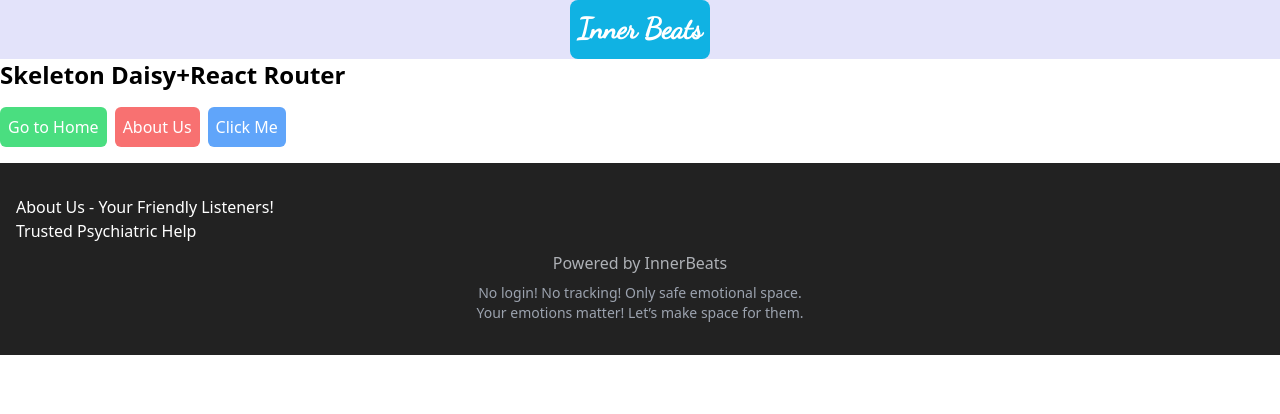
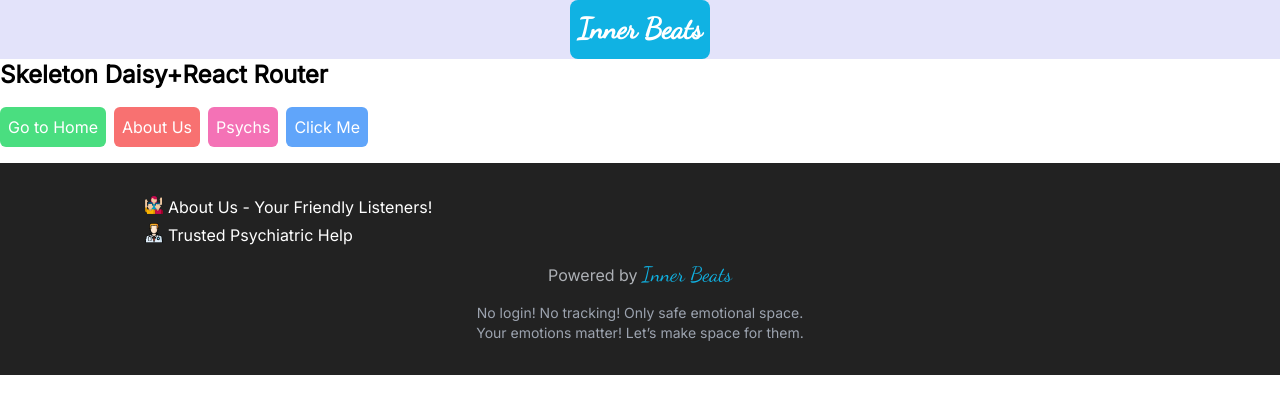
Before and after one commit to Ten-T-Tonmoy/InnerBeats, a React (Vite) app: page / in a window 1280 px wide. Shown: the top 414 px of the page. Built offline with nearby package versions, Linux system fonts and the light colour scheme.

Commit message:
map embedding drags

```diff
--- a/index.html
+++ b/index.html
@@ -14,6 +14,10 @@
       href="https://fonts.googleapis.com/css2?family=Great+Vibes&display=swap"
       rel="stylesheet"
     />
+    <link
+      href="https://fonts.googleapis.com/css2?family=Inter&display=swap"
+      rel="stylesheet"
+    />
 
     <link rel="icon" type="image/svg+xml" href="/vite.svg" />
     <meta name="viewport" content="width=device-width, initial-scale=1.0" />
--- a/src/App.jsx
+++ b/src/App.jsx
@@ -1,6 +1,7 @@
 import React from "react";
 import { Routes, Route, Link } from "react-router-dom";
 import Landingpage from "./pages/landing/landingpage";
+import Doctorspage from "./pages/Doctors/Doctors";
 import Aboutpage from "./pages/about/aboutpage";
 import Mainpage from "./pages/main/mainpage";
 import Footer from "./components/Footer";
@@ -10,11 +11,12 @@ const App = () => {
   return (
     <>
       <Navbar />
-      <div className="gap-4 flex flex-col">
+      <div className="gap-4 flex  flex-col">
         <Routes>
           <Route path="/" element={<Mainpage />} />
           <Route path="/about" element={<Aboutpage />} />
           <Route path="/home" element={<Landingpage />} />
+          <Route path="/doctors" element={<Doctorspage />} />
         </Routes>
       </div>
       <Footer />
--- a/src/components/Footer.jsx
+++ b/src/components/Footer.jsx
@@ -1,27 +1,44 @@
 import React from "react";
+import personImg from "../assets/aboutus.png";
+import doctorImg from "../assets/doctor.png";
 
 const Footer = () => {
   return (
     <footer
       class="bg-[#222222] text-white
-     py-8 px-4 space-y-2 text-sm sm:text-base"
+     py-8 px-4 space-y-2  flex-col  text-sm sm:text-base"
     >
-      <div className="">
+      <div className="md:px-[10vw]">
         <p
           className="cursor-pointer hover:text-secondary
-        hover:underline transition"
+        hover:underline transition flex gap-1 mb-1"
         >
-          About Us - Your Friendly Listeners!
+          <span>
+            <img src={personImg} className="w-5" alt="person icon" />
+          </span>
+          <span>About Us - Your Friendly Listeners!</span>
         </p>
         <p
           className="cursor-pointer hover:text-secondary
-        hover:underline transition"
+        hover:underline transition flex gap-1"
         >
-          Trusted Psychiatric Help
+          <span>
+            <img src={doctorImg} alt="doctor icon" className="w-5" />
+          </span>
+          <span>Trusted Psychiatric Help</span>
         </p>
       </div>
-      <p className="text-center text-gray-300/80">Powered by InnerBeats</p>
-      <div className="text-center text-gray-400 text-sm ">
+
+      <div className="p-2">
+        <p className="text-center  text-gray-300/80">
+          Powered by{" "}
+          <span className="font-dancing text-secondary text-[1.3rem]">
+            {" "}
+            Inner Beats
+          </span>
+        </p>
+      </div>
+      <div className="text-center  text-gray-400 text-sm ">
         <p>No login! No tracking! Only safe emotional space.</p>
         <p>Your emotions matter! Let’s make space for them.</p>
       </div>
--- a/src/components/Navbar.jsx
+++ b/src/components/Navbar.jsx
@@ -2,7 +2,7 @@ import React from "react";
 
 const Navbar = () => {
   return (
-    <div className="items-center justify-center flex bg-primary">
+    <div className="items-center  justify-center flex bg-primary">
       <div
         className="font-dancing cursor-pointer w-fit p-2 rounded-lg
       text-white  text-[1.8rem] font-[1000] bg-secondary hover: "
--- a/src/index.css
+++ b/src/index.css
@@ -1,4 +1,9 @@
-/* src/index.css */
+@import url("https://fonts.googleapis.com/css2?family=Inter&display=swap");
+/* src/index.css   keep imports on top shit */
 @tailwind base;
 @tailwind components;
 @tailwind utilities;
+
+body {
+  @apply font-inter;
+}
--- /dev/null
+++ b/src/pages/Doctors/Doctors.jsx
@@ -0,0 +1,113 @@
+import React from "react";
+import { Typewriter } from "react-simple-typewriter";
+
+const TextAnimation = () => {
+  return (
+    <Typewriter
+      words={["Trusted Psychiatric Help ....."]}
+      loop={0}
+      cursor
+      cursorStyle="|"
+      typeSpeed={70}
+      deleteSpeed={40}
+      delaySpeed={1500}
+    />
+  );
+};
+
+const Doctors = () => {
+  return (
+    <div className="bg-primary">
+      <div className="p-3 ">
+        <p className="text-[1.4rem] flex  my-4 md:justify-center  font-[1000] ">
+          <TextAnimation />
+        </p>
+        <p className="my-4">
+          For those who need professional mental care, here are some verified
+          Psychiatric chambers:
+        </p>
+        <p className="">
+          ( <i> Information may vary, please call before visiting </i>)
+        </p>
+      </div>
+
+      <div className="grid grid-cols-1 md:grid-cols-2 mb-4 gap-4 w-full  justifyitems-center ">
+        <div
+          className="h-full p-3 w-[90vw] md:w-[40vw]  bg-gradient-to-r from-primary via-secondary/10
+           to-secondary/20 text-black rounded-md  justify-self-center"
+        >
+          <h2 className="text-[1.7rem] font-black mb-2">
+            Dr. Md. Shohedul Alam
+          </h2>
+          <p>
+            <strong>Chamber:</strong> Islami Bank Hospital, Rajshahi
+          </p>
+          <p>
+            <strong>Address:</strong> Medical Mor, Laxmipur, Rajshahi – 6000
+          </p>
+          <p>
+            <strong>Visiting Time:</strong> 2 pm to 5.30 pm (Closed: Thu &
+            Friday)
+          </p>
+          <p>
+            <strong>Appointment:</strong> +8801711340582
+          </p>
+          <div className="mt-2 relative lg:top-6">
+            <iframe
+              src={
+                "https://www.google.com/maps/embed?pb=!1m18!1m12!1m3!1d1145.5858275089574!2d88.58215490866054!3d24.371874411004256!2m3!1f0!2f0!3f0!3m2!1i1024!2i768!4f13.1!3m3!1m2!1s0x39fbef1d895bd4d5%3A0x4eb18177fbc1e8e2!2sIslami%20Bank%20Medical%20College%20Hospital%2C%20Rajshahi!5e0!3m2!1sen!2sbd!4v1747845473511!5m2!1sen!2sbd"
+              }
+              title="Google Map"
+              allowFullScreen=""
+              loading="lazy"
+              className="rounded-md"
+              width="100%"
+              height="300"
+              referrerPolicy="no-referrer-when-downgrade"
+            />
+          </div>
+        </div>
+
+        {/**Gradients need to be excluded  */}
+        <div
+          className="h-full p-3 w-[90vw] md:w-[40vw] bg-gradient-to-l justify-self-center
+         from-primary via-secondary/10 to-secondary/20 text-black rounded-md "
+        >
+          <h2 className="text-[1.7rem] font-black mb-2">
+            Dr. Abdullah Al Mamun
+          </h2>
+          <p>
+            <strong>Chamber:</strong> Medipath Diagnostic Complex, Rajshahi
+          </p>
+          <p>
+            <strong>Address:</strong> Shuvecca View, Greater Road, Laxmipur,
+            Kajihata, Rajshahi
+          </p>
+          <p>
+            <strong>Visiting Time:</strong> 2 pm to 5.30 pm (Closed: Thu &
+            Friday)
+          </p>
+          <p>
+            <strong>Appointment:</strong> +8801712685297
+          </p>
+          <div className="mt-2">
+            <iframe
+              src={
+                "https://www.google.com/maps/embed?pb=!1m18!1m12!1m3!1d1045.0449084097456!2d88.58117804307487!3d24.37013377740325!2m3!1f0!2f0!3f0!3m2!1i1024!2i768!4f13.1!3m3!1m2!1s0x39fbef8f6668d0fd%3A0xd779ef94ca41c796!2sMedipath%20Diagnostic%20Complex!5e0!3m2!1sen!2sbd!4v1747845381371!5m2!1sen!2sbd"
+              }
+              title="Google Map"
+              allowFullScreen=""
+              loading="lazy"
+              className="rounded-md"
+              width="100%"
+              height="300"
+              referrerPolicy="no-referrer-when-downgrade"
+            />
+          </div>
+        </div>
+      </div>
+    </div>
+  );
+};
+
+export default Doctors;
--- a/src/pages/main/mainpage.jsx
+++ b/src/pages/main/mainpage.jsx
@@ -1,6 +1,5 @@
 import React from "react";
 import { Routes, Route, Link } from "react-router-dom";
-
 
 const page = () => {
   return (
@@ -18,6 +17,11 @@ const page = () => {
             About Us
           </button>
         </Link>
+        <Link to="/doctors">
+          <button className="bg-pink-400 p-2 text-white rounded-md">
+            Psychs
+          </button>
+        </Link>
         <button className="bg-blue-400 p-2 text-white rounded-md">
           Click Me
         </button>
--- a/tailwind.config.js
+++ b/tailwind.config.js
@@ -12,6 +12,7 @@ export default {
         yellowtail: ['"Yellowtail"', "cursive"],
         dancing: ['"Dancing Script"', "cursive"],
         great: ['"Great Vibes"', "cursive"],
+        inter: ['"Inter"', "sans-serif"],
       },
     },
   },
```
Also changed, not shown: src/assets/aboutus.png (added), src/assets/doctor.png (added).
